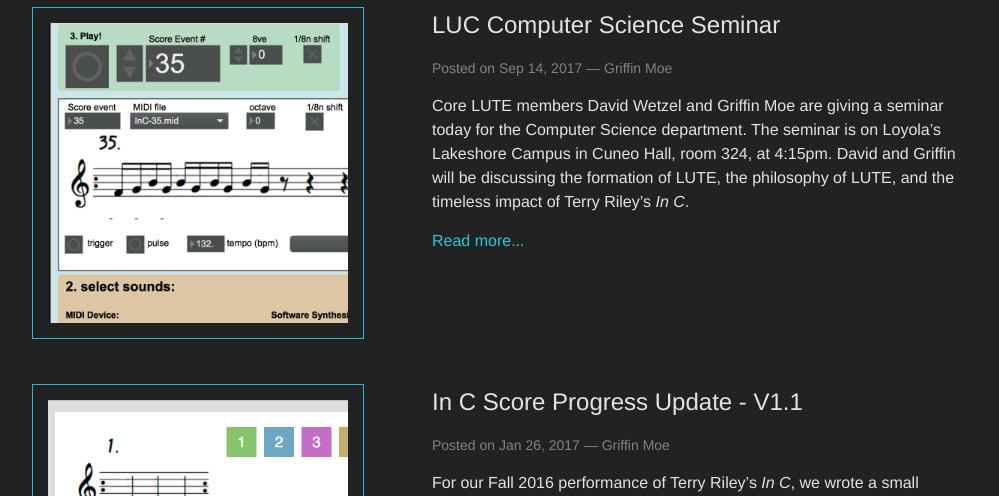
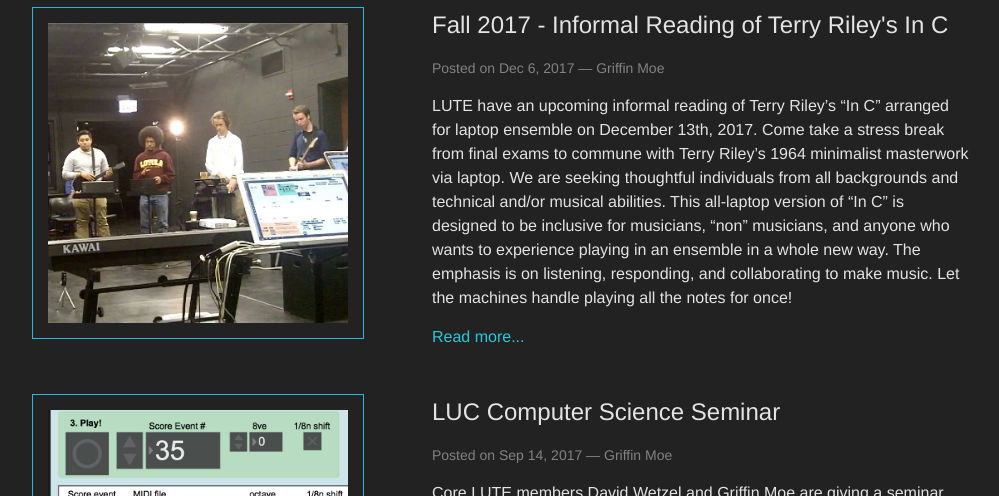
Before and after one commit to loyola-university-tech-ensemble/loyola-university-tech-ensemble.github.io, a Jekyll site: the page built from index.md, in a window 1280 px wide and 900 px high, cut to the strip 404-900 px from the top of the window. Shown: the whole strip, without its empty margins (138-1137 px from the left). Built offline with Jekyll 4.4.1, drawn with Linux system fonts in a browser that asks for light colours.

Commit message:
Add 2017 Informal Reading event

```diff
--- /dev/null
+++ b/_posts/2017-12-06-informal-reading.md
@@ -0,0 +1,38 @@
+---
+layout: post
+title:  "Fall 2017 - Informal Reading of Terry Riley's In C"
+author: "Griffin Moe"
+date:   2017-12-06 11:00:00 -0600
+image: "covers/in-c-reading.png"
+categories: event
+---
+
+LUTE have an upcoming informal reading of Terry Riley's "In C" arranged for
+laptop ensemble on December 13th, 2017. Come take a stress break from final
+exams to commune with Terry Riley's 1964 minimalist masterwork via laptop. We
+are seeking thoughtful individuals from all backgrounds and technical and/or
+musical abilities. This all-laptop version of "In C" is designed to be
+inclusive for musicians, "non" musicians, and anyone who wants to experience
+playing in an ensemble in a whole new way. The emphasis is on listening,
+responding, and collaborating to make music. Let the machines handle playing
+all the notes for once!
+
+If you are planning attending, please bring a laptop running either macOS or
+Windows. We are looking for audience participation! If you can, please come
+when the doors open at 9am so we can help you set up your computer. This reading
+is informal, so come and go as you please!
+
+* December 13th, 2017
+* Skowronski Music Hall (Mundelein 2nd Floor @ Lake Shore Campus)
+* Doors open at 9am,
+* Performance starts around 10:00am, performance lasts 45 minutes to 1 hour
+* Discussion follows the performance
+
+We would love RSVP'd and share your comments through our [Facebook
+event](https://www.facebook.com/events/370772626683876/).
+
+## Downloads
+
+* [macOS](https://github.com/loyola-university-tech-ensemble/InC/releases/download/v1.0.3/In.C.for.Mac.1.0.4.dmg)
+* [Windows x64](https://github.com/loyola-university-tech-ensemble/InC/releases/download/v1.0.3/InC_App_Winx64.zip)
+* [Max source code](https://github.com/loyola-university-tech-ensemble/InC/archive/v1.0.3.zip)
--- a/events.md
+++ b/events.md
@@ -5,14 +5,24 @@
 
 # Upcoming Events
 
+**Informal In C Reading**
+* December 13th, 2017
+* Skowronski Music Hall (Mundelein 2nd Floor @ Lake Shore Campus)
+* Doors open at 9am,
+* Performance starts around 10:00am, performance lasts 45 minutes to 1 hour
+* Discussion follows the performance
+* [More Info][informal_2017]
+
+[informal_2017]: {% post_url 2017-12-06-informal-reading %}
+
+# Past Events
+
 **Loyola Computer Science Seminar**
 * 14 September 2017 @ 4:15pm
 * Loyola Lakeshore Campus - Dumbach 234
-* [More Info][more]
+* [More Info][cs_seminar_2017]
 
-[more]: {% post_url 2017-09-14-comp-sci-seminar %}
-
-# Past Events
+[cs_seminar_2017]: {% post_url 2017-09-14-comp-sci-seminar %}
 
 **COMP122 Fall 2016 Semester Performance**
 * 16 December 2016 @ 9:00am
```
Also changed, not shown: images/covers/in-c-reading.png (added).
